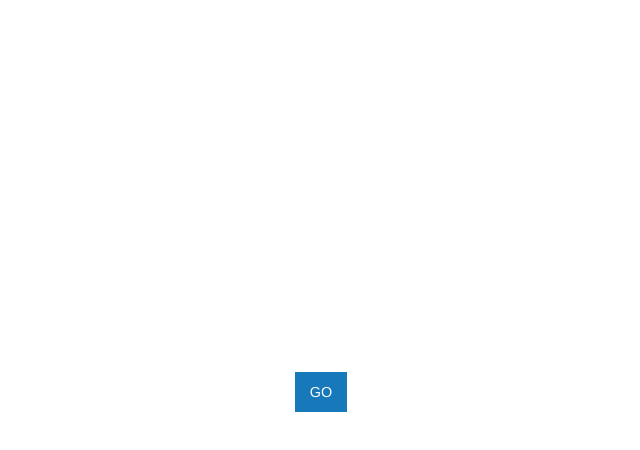
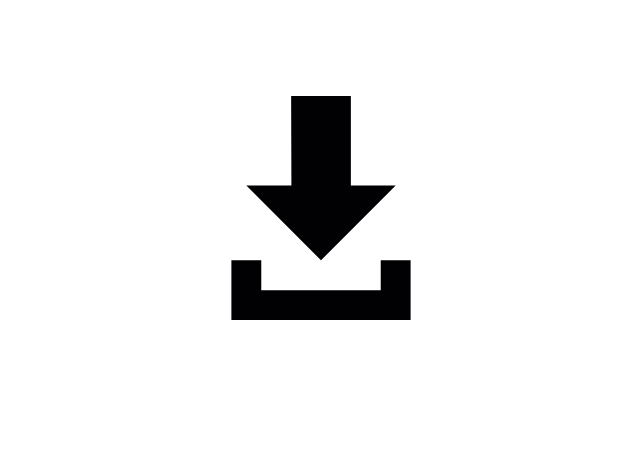
Before and after one commit to crosshj/assistant, a website: page gmail/kee/index.html in a window 1280 px wide. Shown: the whole page, without its empty margins (319-959 px from the left). Drawn offline with Linux system fonts and the light colour scheme.

Commit message:
svg icon for cover

```diff
--- a/gmail/kee/css/app.css
+++ b/gmail/kee/css/app.css
@@ -35,3 +35,8 @@ body {
     align-items: center;
     justify-content: center;
 }
+
+#dropIcon {
+    margin-top: -30%;
+    /* fill: grey !important; */
+}
--- a/gmail/kee/index.html
+++ b/gmail/kee/index.html
@@ -13,7 +13,7 @@
     <div class="grid-container">
       <div class="grid-x grid-padding-x">
           <div id="cover">
-              <span class="input-group-label button">GO</span>
+              <img id="dropIcon" src="images/drop.svg" width="224" height="224">
           </div>
           <div class="small-10 medium-8 large-6 cell small-offset-1 medium-offset-2 large-offset-3">
 
```
Also changed, not shown: gmail/kee/images/drop.svg (added).
